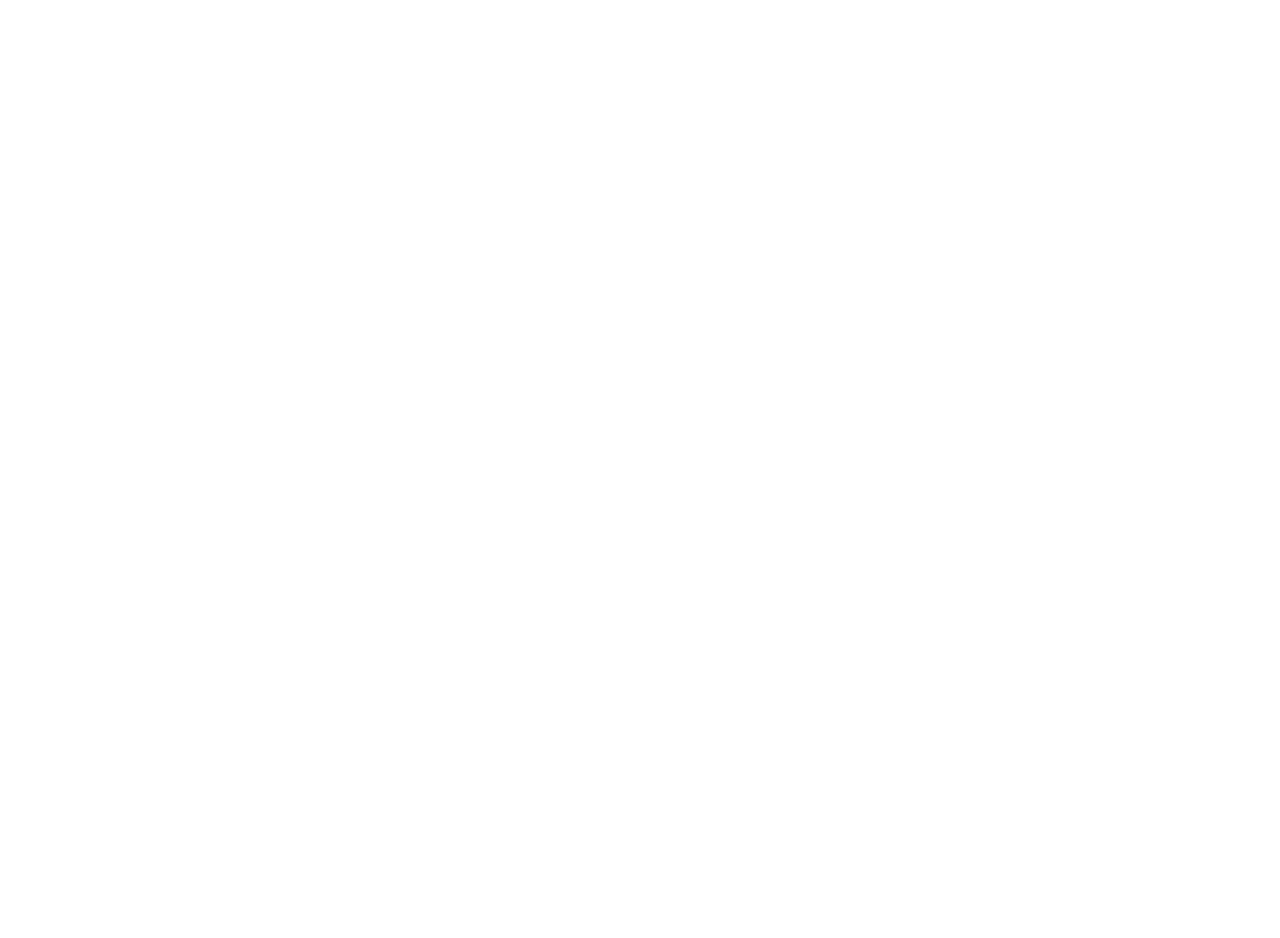
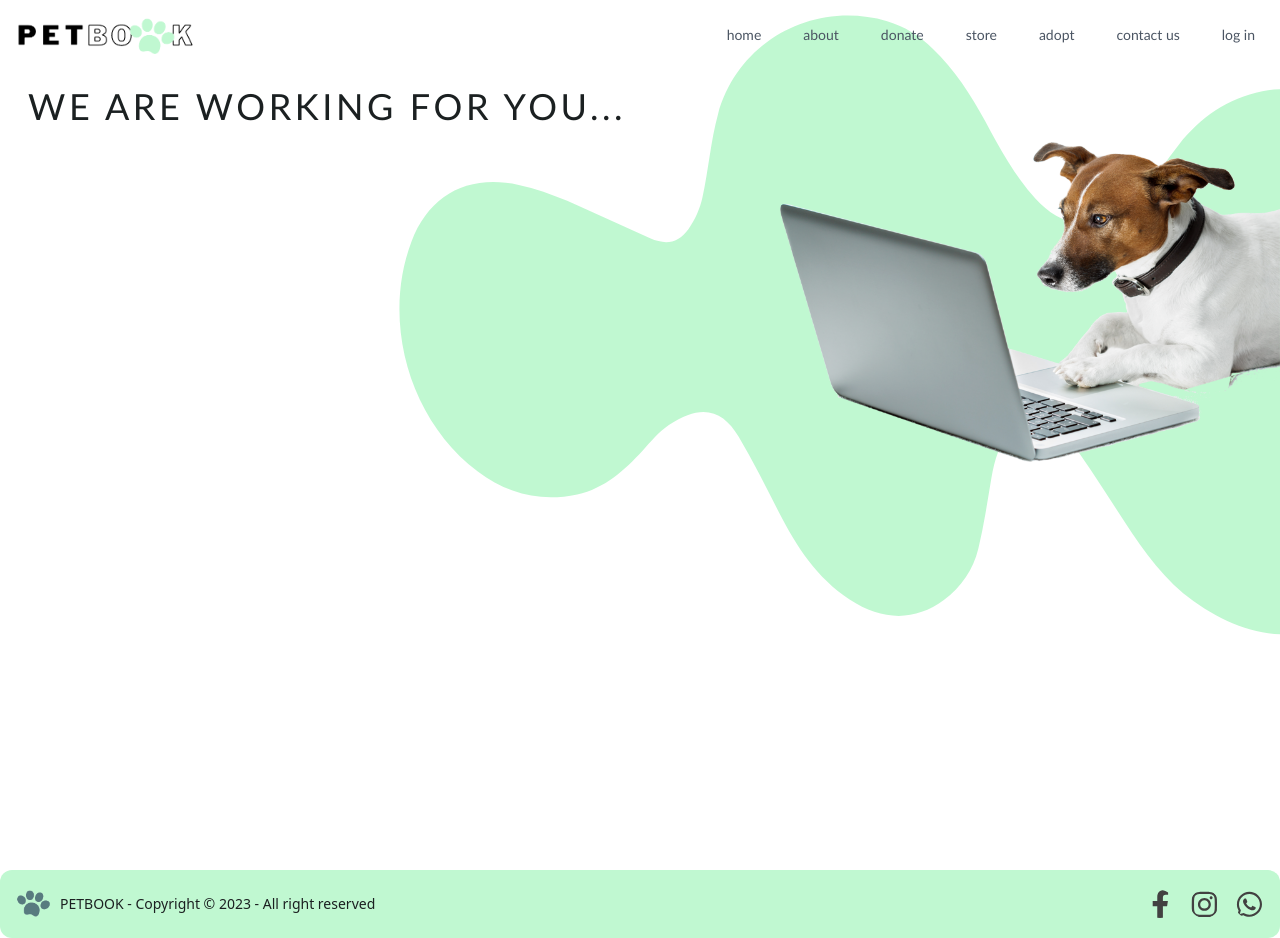
Before and after one commit to CandelaReynoso/Proyecto_Final_PetBook, a React (Vite) app in the folder client/: page /store in a window 1280 px wide. Before the commit this address had no page. Before the commit the page ends 800 px from the top, so only its background shows below. Built offline with nearby package versions, Linux system fonts and the light colour scheme.

Commit message:
estilos store

```diff
--- a/client/src/App.jsx
+++ b/client/src/App.jsx
@@ -14,6 +14,7 @@ import './index.css'
 import FormCreatePet from "./COMPONENTS/FORMS/FormCreatePet";
 import FormAdoption from './COMPONENTS/FORMS/FormAdoption'
 import Successfully from "./Components/DONATION/Successfully";
+import Shop from "./COMPONENTS/SHOP/Shop";
 
 
 function App() {
@@ -34,6 +35,7 @@ function App() {
         <Route path="/FormCreatePet" element={<FormCreatePet/>}/>
         <Route path="/donate" element={<Donations />} />
         <Route path="/thanks" element={<Successfully />} />
+        <Route path="/store" element={<Shop />} />
 
       </Routes>
     </div>
--- a/client/src/COMPONENTS/DONATION/Donations.jsx
+++ b/client/src/COMPONENTS/DONATION/Donations.jsx
@@ -22,7 +22,7 @@ export default function Donations(){
 
     return (
         <div>
-        <div className="bg-[url('/backdonations1.png')] bg-no-repeat w-[90hv]">
+            <div className="bg-[url('/backdonations1.png')] bg-no-repeat w-[100hv]">
 
                 <div>
                 {localStorage.getItem('token') ? <HeaderLogin className='mb-4' /> : <Header className="mb-4" /> }
@@ -67,7 +67,7 @@ export default function Donations(){
                 </div>
 
 
-            <div className="flex justify-end"><img src="./perritoabout.png" alt=""  height='200px' width='220px'/></div>
+                <div className="flex justify-end"><img src="./perritoabout.png" alt=""  width='220px'/></div>
 
                 <div className="card w-72 bg-base-100 shadow-xl m-4">
                     <div className="card-body">
@@ -96,7 +96,11 @@ export default function Donations(){
         </div>
             </div>
 
-            <div className=" border-t-black"> <Footer /></div>
+<div >
+    {/* ARREGLAR QUE CUANDO SE PASA A UNA PANTALLA MAS GRANDE EL FOOTER NO QUEDA AL FINAL  */}
+<Footer />
+</div>
+
         </div>
     )
 }
--- a/client/src/COMPONENTS/SHOP/Shop.jsx
+++ b/client/src/COMPONENTS/SHOP/Shop.jsx
@@ -0,0 +1,33 @@
+import React from "react";
+import Header from "../HEADER/Header";
+import HeaderLogin from "../HEADER/HeaderLogin";
+import Footer from "../FOOTER/Footer";
+
+export default function Shop () {
+
+
+    return (
+        <div>
+
+            <div className="bg-[url('/backdonations1.png')] bg-no-repeat w-[100hv] h-[100hv]">
+
+                <div>
+                {localStorage.getItem('token') ? <HeaderLogin className='mb-4' /> : <Header className="mb-4" /> }
+                </div>
+
+                <div className="h-screen w-screen">
+
+                <h1 className="titleLeft"> We are working for you...</h1>
+                <div className="flex justify-end"> <img src="./perrotrabaja.png" alt="" width='500px'/> </div>
+
+                </div>
+
+
+            </div>
+
+
+            <div> <Footer /></div>
+
+        </div>
+    )
+}
```
Also changed, not shown: client/public/perrotrabaja.png (added). Lines whose indentation alone changed are shown as unchanged.
